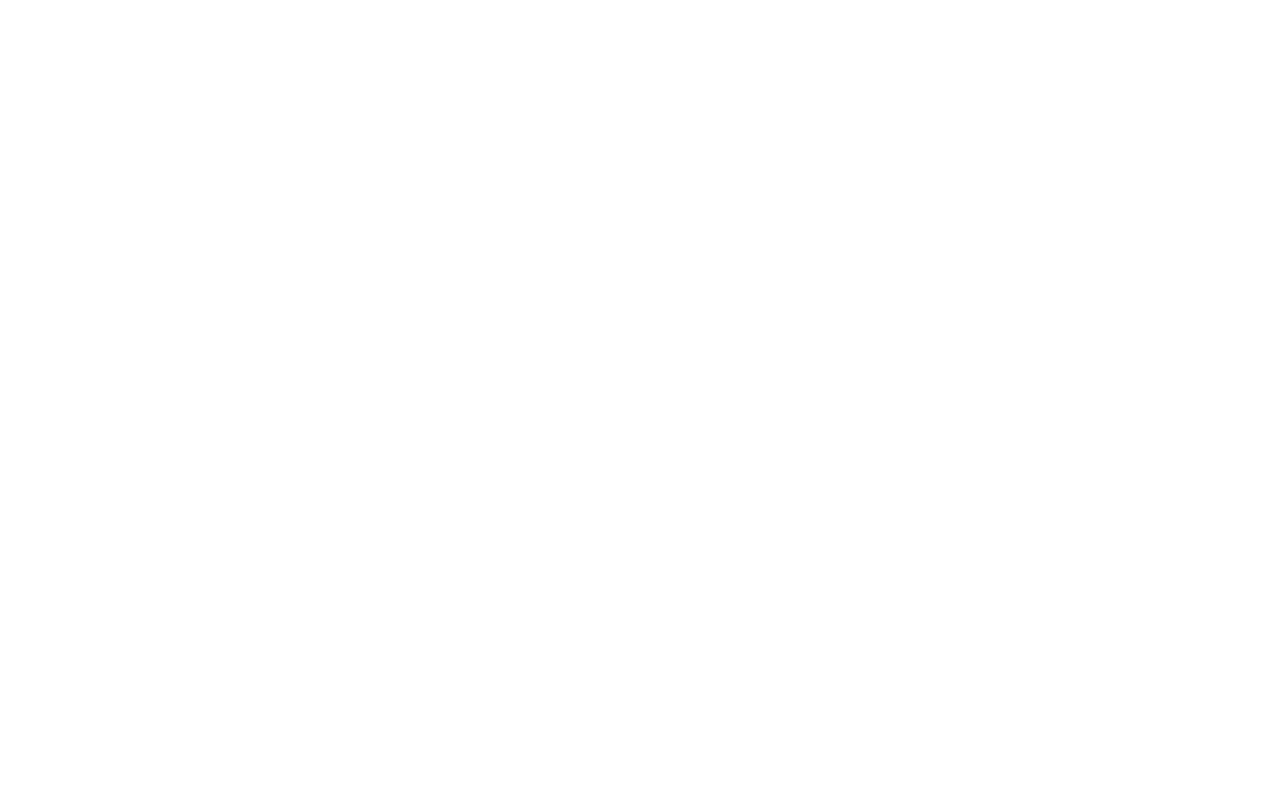
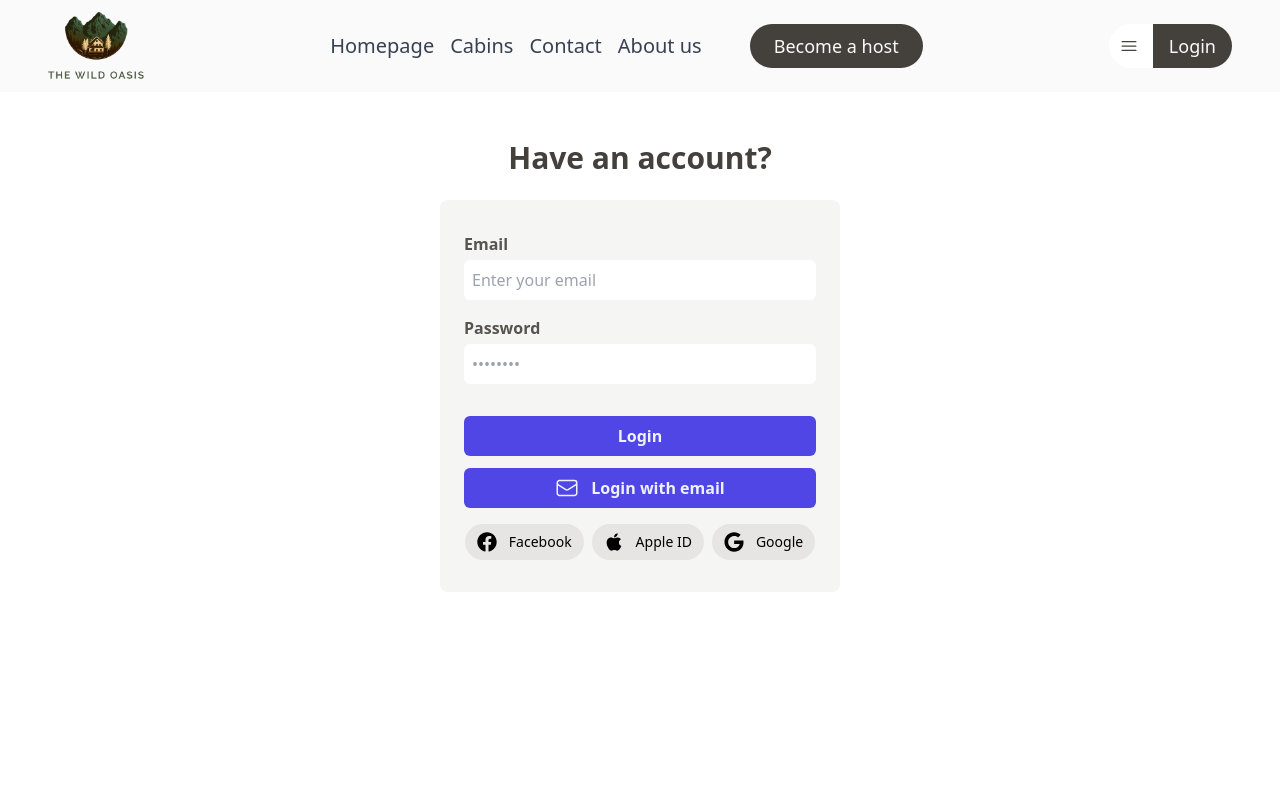
Before and after one commit to BCIamLong/bookings-app-client, a React (Vite) app: page /login in a window 1280 px wide. Before the commit this address had no page. Shown: the top 800 px of the page. Built offline with nearby package versions, Linux system fonts and the light colour scheme.

Commit message:
feat: build login page, add more types of reusable button and button link components, build form reusable component

```diff
--- a/src/App.tsx
+++ b/src/App.tsx
@@ -2,6 +2,8 @@
 // import { getGoogleOauthUrl } from "./utils";
 import AppLayout from "./layouts/AppLayout";
 import Homepage from "./pages/Homepage";
+// import LoginLayout from "./layouts/LoginLayout";
+import Login from "./pages/Login";
 
 function App() {
   return (
@@ -9,7 +11,11 @@
       <Routes>
         <Route element={<AppLayout />}>
           <Route path="/" element={<Homepage />}></Route>
+          <Route path="/login" element={<Login />} />
         </Route>
+        {/* <Route element={<LoginLayout />}>
+          <Route path="/login" element={<Login />} />
+        </Route> */}
       </Routes>
     </BrowserRouter>
   );
--- a/src/components/Button/index.tsx
+++ b/src/components/Button/index.tsx
@@ -6,7 +6,7 @@
 }
 
 export default function Button({ type, children }: ButtonProps) {
-  const baseStyle = ``;
+  const baseStyle = `duration-300 transition-all `;
   let style;
   if (type === "footer")
     style =
@@ -24,6 +24,10 @@
     style =
       baseStyle +
       `bg-stone-700 text-stone-50 px-6  text-lg rounded-3xl py-2 flex items-center`;
+  if (type === "login")
+    style =
+      baseStyle +
+      `bg-brand-600 text-brand-100 rounded-md p-2 font-semibold hover:bg-brand-700 flex gap-3 items-center justify-center`;
 
   return <button className={style}>{children}</button>;
 }
--- a/src/components/ButtonLink/index.tsx
+++ b/src/components/ButtonLink/index.tsx
@@ -9,8 +9,19 @@
 export default function ButtonLink({ type, href, children }: ButtonLinkProps) {
   const baseStyle = `inline-block `;
   let style;
+
   if (type === "user-nav-header")
     style = baseStyle + `px-4 py-2 text-stone-50 font-medium text-lg`;
+
+  if (type === "login")
+    style =
+      baseStyle +
+      `bg-brand-600 text-brand-100 rounded-md p-2 font-semibold hover:bg-brand-700 flex gap-3 items-center justify-center`;
+
+  if (type === "login-type")
+    style =
+      baseStyle +
+      `flex gap-3 items-center justify-center px-3 py-2 text-sm bg-stone-200 rounded-full`;
 
   return (
     <a href={href || "#"} className={style}>
--- /dev/null
+++ b/src/components/form/Form/index.tsx
@@ -0,0 +1,16 @@
+import { ReactNode } from "react";
+
+interface FormProps {
+  type: string;
+  children: ReactNode;
+}
+
+export default function Form({ type, children }: FormProps) {
+  const baseStyle = ``;
+  let style;
+  if (type === "login")
+    style =
+      baseStyle +
+      `flex w-[400px] flex-col gap-4 rounded-lg bg-stone-100 px-6 py-8`;
+  return <form className={style}>{children}</form>;
+}
--- a/src/components/form/FormItem/index.tsx
+++ b/src/components/form/FormItem/index.tsx
@@ -17,6 +17,7 @@
   const baseStyle = ``;
   let style;
   if (type === "search") style = baseStyle + `w-full px-2`;
+  if (type === "login") style = baseStyle + `flex flex-col gap-1`;
   return (
     <div className={style}>
       <Label type="search" labelFor={labelFor}>
--- a/src/components/form/Input/index.tsx
+++ b/src/components/form/Input/index.tsx
@@ -1,15 +1,20 @@
 interface InputProps {
+  variant: string;
   type: string;
   id: string;
   placeholder: string;
 }
 
-export default function Input({ type, id, placeholder }: InputProps) {
+export default function Input({ variant, type, id, placeholder }: InputProps) {
   const baseStyle = ``;
   let style;
-  if (type === "search") style = baseStyle + `w-full`;
+  if (variant === "search") style = baseStyle + `w-full`;
+  if (variant === "login")
+    style =
+      baseStyle +
+      `w-full p-2 rounded-md focus:border-none outline-none text-stone-600`;
 
   return (
-    <input className={style} type="text" id={id} placeholder={placeholder} />
+    <input className={style} type={type} id={id} placeholder={placeholder} />
   );
 }
--- a/src/features/users/UserOptionBox/index.tsx
+++ b/src/features/users/UserOptionBox/index.tsx
@@ -1,5 +1,6 @@
 import { HiBars3 } from "react-icons/hi2";
 import ButtonLink from "../../../components/ButtonLink";
+import { Link } from "react-router-dom";
 
 export default function UserOptionBox() {
   return (
@@ -8,7 +9,9 @@
         <HiBars3 className="px-0.5 text-2xl text-stone-700" />
       </button>
       <div className="bg-stone-700">
-        <ButtonLink type="user-nav-header">Login</ButtonLink>
+        <ButtonLink type="user-nav-header">
+          <Link to="/login">Login</Link>
+        </ButtonLink>
       </div>
     </div>
   );
--- /dev/null
+++ b/src/layouts/LoginLayout/index.tsx
@@ -0,0 +1,9 @@
+import { Outlet } from "react-router-dom";
+
+export default function LoginLayout() {
+  return (
+    <div className="">
+      <Outlet />
+    </div>
+  );
+}
--- a/src/layouts/Navigation/index.tsx
+++ b/src/layouts/Navigation/index.tsx
@@ -1,3 +1,4 @@
+import { NavLink } from "react-router-dom";
 import Button from "../../components/Button";
 
 export default function Navigation() {
@@ -5,7 +6,7 @@
     <nav className="flex items-center gap-12 text-xl font-medium text-gray-700">
       <ul className="flex items-center gap-4">
         <li>
-          <a href="#">Homepage</a>
+          <NavLink to="/">Homepage</NavLink>
         </li>
         <li>
           <a href="#">Cabins</a>
--- /dev/null
+++ b/src/pages/Login/index.tsx
@@ -0,0 +1,55 @@
+import { HiOutlineEnvelope } from "react-icons/hi2";
+import { FaFacebook, FaApple, FaGoogle } from "react-icons/fa";
+import Button from "../../components/Button";
+import Form from "../../components/form/Form";
+import FormItem from "../../components/form/FormItem";
+import Input from "../../components/form/Input";
+import ButtonLink from "../../components/ButtonLink";
+import { getGoogleOauthUrl } from "../../utils";
+
+export default function Login() {
+  return (
+    <div className="flex h-screen flex-col items-center gap-6 p-12">
+      <h2 className="text-3xl font-bold text-stone-700">Have an account?</h2>
+      <Form type="login">
+        <FormItem type="login" label="Email" labelFor="email">
+          <Input
+            type="text"
+            variant="login"
+            id="email"
+            placeholder="Enter your email"
+          />
+        </FormItem>
+        <FormItem type="login" label="Password" labelFor="password">
+          <Input
+            type="password"
+            variant="login"
+            id="password"
+            placeholder="••••••••"
+          />
+        </FormItem>
+        <div className="mt-4 flex flex-col gap-3">
+          <Button type="login">Login</Button>
+          <ButtonLink href={getGoogleOauthUrl()} type="login">
+            <HiOutlineEnvelope className="text-2xl" />
+            <span>Login with email</span>
+          </ButtonLink>
+        </div>
+        <div className="flex justify-center gap-2">
+          <ButtonLink type="login-type">
+            <FaFacebook className="text-xl" />
+            <span>Facebook</span>
+          </ButtonLink>
+          <ButtonLink type="login-type">
+            <FaApple className="text-xl" />
+            <span>Apple ID</span>
+          </ButtonLink>
+          <ButtonLink type="login-type">
+            <FaGoogle className="text-xl" />
+            <span>Google</span>
+          </ButtonLink>
+        </div>
+      </Form>
+    </div>
+  );
+}
--- a/tailwind.config.js
+++ b/tailwind.config.js
@@ -6,6 +6,19 @@
       backgroundImage: {
         hero: "url('public/imgs/cabins/cabin-001.jpg')",
       },
+      colors: {
+        brand: {
+          100: "#eef2ff",
+          200: "#e0e7ff",
+          300: "#c7d2fe",
+          400: "#6366f1",
+          500: "#845ef7",
+          600: "#4f46e5",
+          700: "#4338ca",
+          800: "#3730a3",
+          900: "#312e81",
+        },
+      },
     },
   },
   plugins: [],
```
